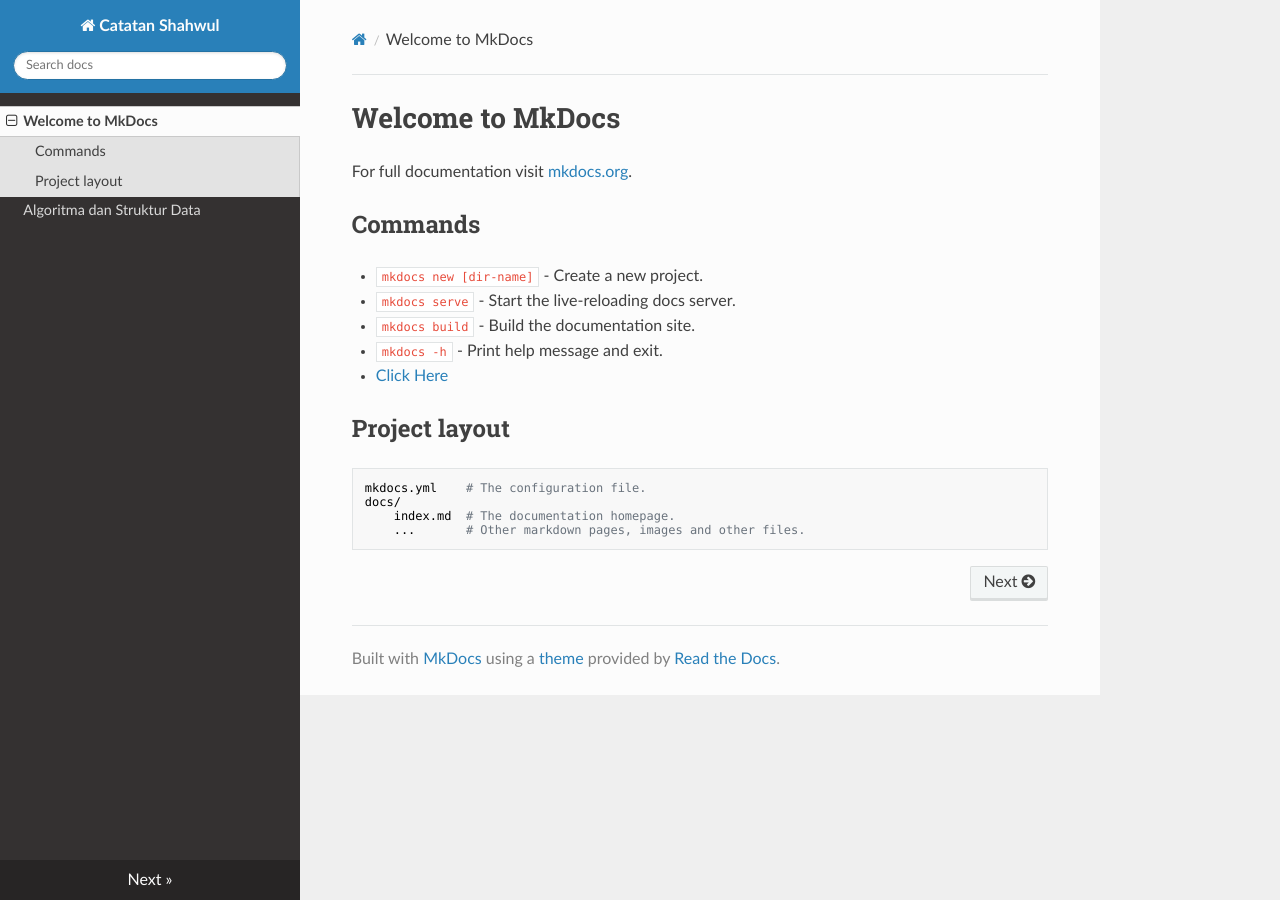
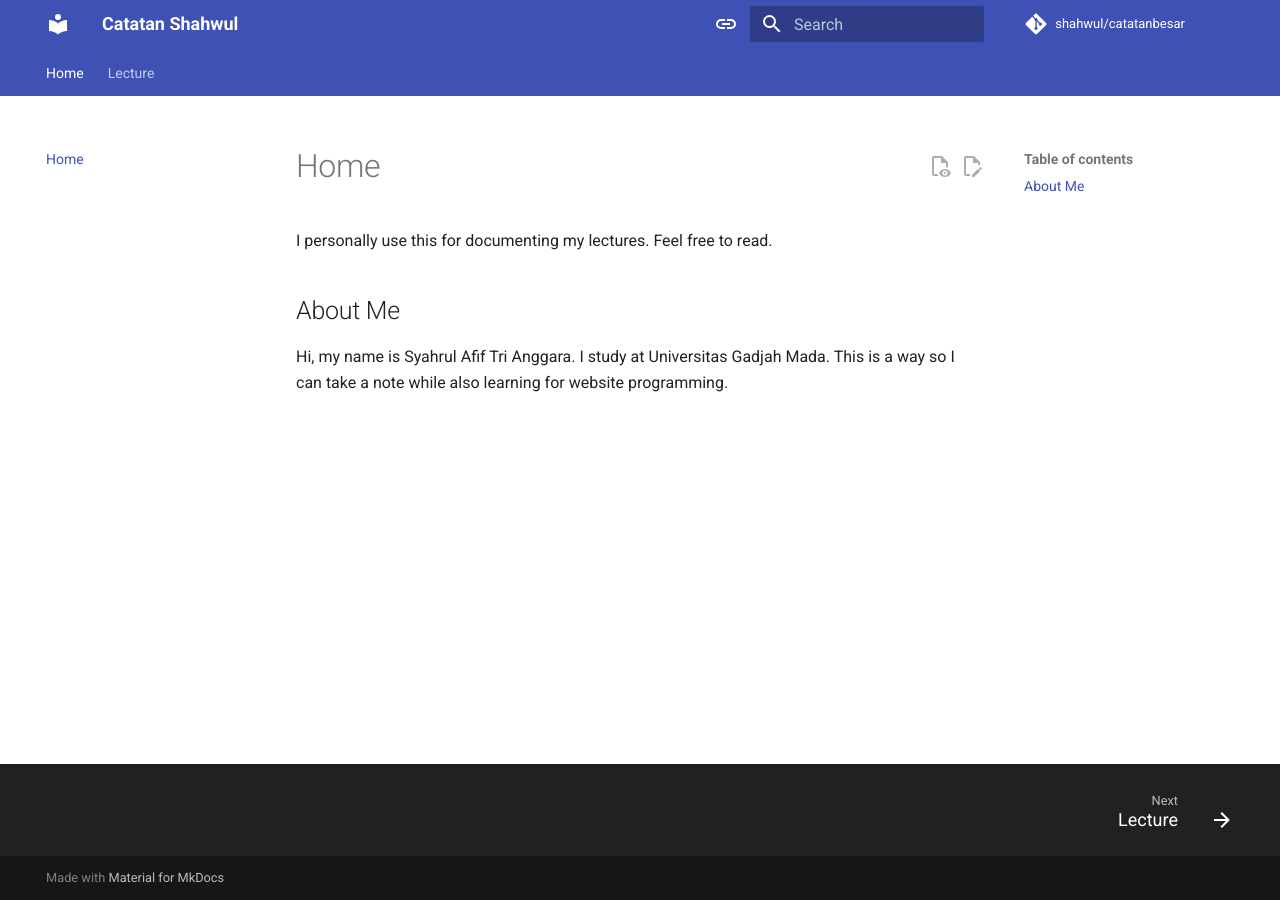
Before and after one commit to shahwul/catatanbesar, an MkDocs documentation site: the page built from docs/index.md, in a window 1280 px wide. Built offline with MkDocs 1.6.1 and Material for MkDocs 9.7.7, drawn with Linux system fonts in a browser that asks for light colours; nearby versions of some CDN libraries; comment, search, counter and statistics services are not loaded.

Commit message:
progemeng

```diff
--- a/docs/asd1.md
+++ /dev/null
@@ -1 +0,0 @@
-# Algoritma dan Struktur Data
--- a/docs/index.md
+++ b/docs/index.md
@@ -1,18 +1,9 @@
-# Welcome to MkDocs
+# Home
 
-For full documentation visit [mkdocs.org](https://www.mkdocs.org).
+I personally use this for documenting my lectures. Feel free to read.
 
-## Commands
+## About Me
 
-* `mkdocs new [dir-name]` - Create a new project.
-* `mkdocs serve` - Start the live-reloading docs server.
-* `mkdocs build` - Build the documentation site.
-* `mkdocs -h` - Print help message and exit.
-* [Click Here](asd1)
-
-## Project layout
-
-    mkdocs.yml    # The configuration file.
-    docs/
-        index.md  # The documentation homepage.
-        ...       # Other markdown pages, images and other files.
+Hi, my name is Syahrul Afif Tri Anggara.
+I study at Universitas Gadjah Mada.
+This is a way so I can take a note while also learning for website programming.
--- /dev/null
+++ b/docs/lecture/index.md
@@ -0,0 +1,3 @@
+# Lecture
+
+Contains ALL lecture materials.
--- a/mkdocs.yml
+++ b/mkdocs.yml
@@ -1,3 +1,65 @@
+# Project information
 site_name: Catatan Shahwul
+site_url: https://shahwul.github.io/catatanbesar
+site_author: Syahrul Afif
+site_description: >-
+  Write your documentation in Markdown and create a professional static site in
+  minutes – searchable, customizable, in 60+ languages, for all devices
+
+# Repository
+repo_name: shahwul/catatanbesar
+repo_url: https://github.com/shahwul/catatanbesar
+
+# Configuration
 theme:
-  name: readthedocs
+  name: material
+  features:
+    - announce.dismiss
+    - content.action.edit
+    - content.action.view
+    - content.code.annotate
+    - content.code.copy
+    # - content.code.select
+    # - content.footnote.tooltips
+    # - content.tabs.link
+    - content.tooltips
+    # - header.autohide
+    # - navigation.expand
+    - navigation.footer
+    - navigation.indexes
+    # - navigation.instant
+    # - navigation.instant.prefetch
+    # - navigation.instant.progress
+    # - navigation.prune
+    - navigation.sections
+    - navigation.tabs
+    # - navigation.tabs.sticky
+    - navigation.top
+    - navigation.tracking
+    - search.highlight
+    - search.share
+    - search.suggest
+    - toc.follow
+    # - toc.integrate
+  palette:
+    - media: "(prefers-color-scheme)"
+      toggle:
+        icon: material/link
+        name: Switch to light mode
+    - media: "(prefers-color-scheme: light)"
+      scheme: default
+      primary: indigo
+      accent: indigo
+      toggle:
+        icon: material/toggle-switch
+        name: Switch to dark mode
+    - media: "(prefers-color-scheme: dark)"
+      scheme: slate
+      primary: black
+      accent: indigo
+      toggle:
+        icon: material/toggle-switch-off
+        name: Switch to system preference
+  font:
+    text: Roboto
+    code: Roboto Mono
```
Also changed, not shown: docs/lecture/posts/asd.md (added, +154 -0 lines), docs/lecture/posts/pva.md (added, +4 -0 lines).
